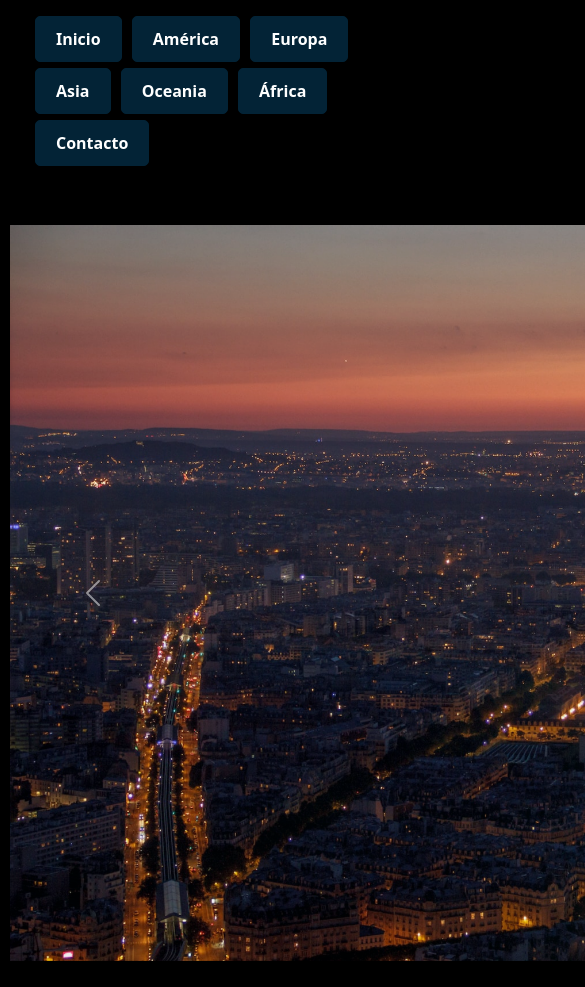
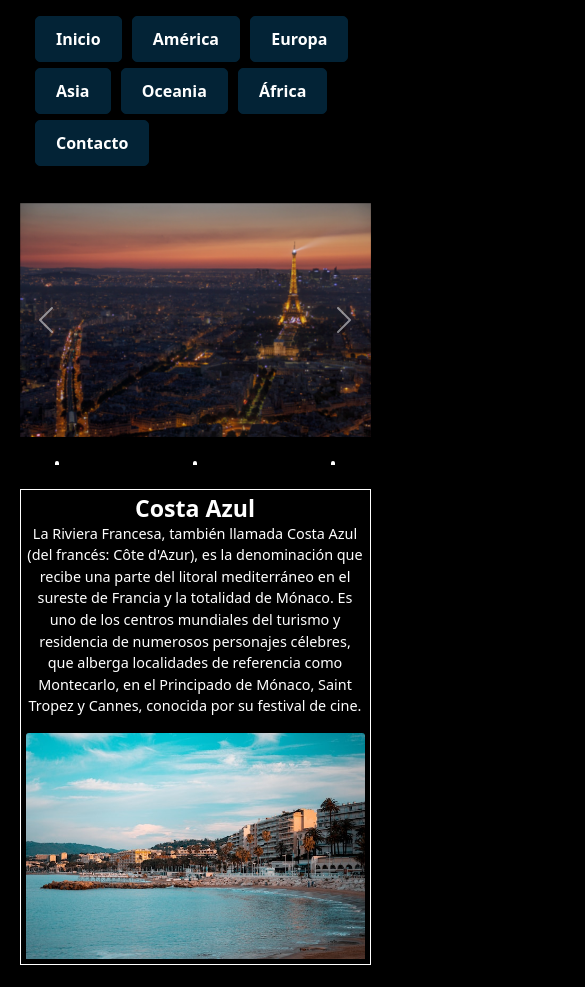
Before and after one commit to Lapenta07/PreEntrega3-Lapenta, a plain HTML site: page pages/Francia.html in a window 390 px wide. Shown: the part 80-1067 px from the top of the page, 585 px wide, since content can reach past the window. Drawn offline with nearby package versions, Linux system fonts and the light colour scheme.

Commit message:
responsive francia

```diff
--- a/pages/Francia.html
+++ b/pages/Francia.html
@@ -27,8 +27,8 @@
                 </nav>
             </header>
 
-      <main class="testimonial-grid">
-          <article class="carrusel grid-col-span-3">
+      <main class="testimonial">
+          <article class="carrusel">
             <div id="carouselExampleFade" class="carousel slide carousel-fade" data-bs-ride="carousel">
               <div class="carousel-inner">
                 <div class="carousel-item active">
@@ -107,7 +107,7 @@
             </div>
           </article>
 
-        <article class="ciudades grid-col-span-3">
+        <article class="ciudades">
           <div class="texto-ciudad">
           <h2>Costa Azul</h2>
             <p>La Riviera Francesa, también llamada Costa Azul (del francés: Côte d'Azur), es la denominación que recibe una parte del litoral mediterráneo en el sureste de Francia y la totalidad de Mónaco. Es uno de los centros mundiales del turismo y residencia de numerosos personajes célebres, que alberga localidades de referencia como Montecarlo, en el Principado de Mónaco, Saint Tropez y Cannes, conocida por su festival de cine.</p>
@@ -118,7 +118,7 @@
           </article>
 
 
-          <article class="ciudades grid-col-span-3">
+          <article class="ciudades">
             <div class="foto-ciudad">
               <img src="../assets/Europa/Francia/vino.jpg" class="card-img-top" alt="...">
             </div>
@@ -129,7 +129,7 @@
             </div>
           </article>
 
-            <article class="ciudades grid-col-span-3">
+            <article class="ciudades">
               <div class="texto-ciudad">
               <h2>Valle de Loira</h2>
                 <p>El valle del Loira (en francés, Val de Loire) es el valle del río Loira, en el centro de Francia, y es conocido como el «jardín de Francia».
@@ -144,7 +144,7 @@
               </article>
 
 
-              <article class="ciudades grid-col-span-3">
+              <article class="ciudades">
                 <div class="foto-ciudad">
                   <img src="../assets/Europa/Francia/normandia.jpg" class="card-img-top" alt="...">
                 </div>
--- a/scss/_layout.scss/_cards.scss
+++ b/scss/_layout.scss/_cards.scss
@@ -1,3 +1,56 @@
+.Continente{
+    display: flex;
+    flex-wrap: wrap;
+    margin: 10rem auto 0rem auto;
+    min-height: 60vh;
+    gap: 3em;
+    }
+
+
+    @media (width= 1024px) {
+      .Continente{
+      display: flex;
+      margin-bottom: 60px;
+      margin: 3rem 1rem 1rem 1rem;
+      min-height: 60vh;
+      gap: 3em;
+      }
+
+    }
+
+  @media (width <= 450px) {
+    .Continente{
+    display: block;
+    margin-bottom: 60px;
+    margin: 30px auto;
+    min-height: 60vh;
+    gap: 3em;
+    }
+
+  }
+
+  @media (min-width: 40em) {
+#Paises{
+    display: flex;
+    flex-wrap: wrap;
+    width: 60%;
+    margin: 20px auto;
+    gap: 1.5em;
+    }
+}
+
+@media (width <= 450px) {
+#Paises{
+
+  display: block;
+  margin-bottom: 60px;
+  margin: 30px auto;
+  min-height: 60vh;
+  gap: 1em;
+  }
+
+}
+
 #Paises .card{
     position: relative;
     width: 14rem;
--- a/scss/_layout.scss/_main-francia.scss
+++ b/scss/_layout.scss/_main-francia.scss
@@ -1,26 +1,67 @@
-.grid-col-span-3 {
-  grid-column: span 3;
+
+.testimonial{
+    display: flex;
+    flex-wrap: wrap;
+    gap: 1.5rem;
+    row-gap: 3rem;
+    width: min(95%, 80rem);
+    margin: 10px auto;
+  }
+
+  @media (width <= 1024px){
+    .testimonial{
+      display: flex;
+      flex-wrap: wrap;
+
+      gap: 1.5rem;
+      width: auto;
+      margin: 10px auto;}
 }
 
-.testimonial-grid{
-    display: grid;
-    gap: 1.5rem;
-    row-gap: 3rem;
-    grid-template-columns: repeat(3, 1fr);
-    padding-block: 2rem;
-    width: min(95%, 80rem);
-    margin-inline: auto;
-  }
+@media (width <= 1024px){
+  #carouselExampleFade{
+  width: 90%;
+}
+}
+
+.carrusel{
+  display: flex;
+  flex-wrap: wrap;
+  justify-content: center;
+  align-items: center;
+  margin: 0 auto;
+}
 
   .tarjetas{
-    width: 22rem;
+    width: 18rem;
     border: 2px solid white;
     border-radius: 15px 15px 0px 0px;
     margin: 0 auto;
   }
 
+  @media (width <= 1024px){
+    .tarjetas{
+    width: 13rem;
+  }
+  }
+
+  @media (width <= 425px){
+    .tarjetas{
+    width: 0px;
+    height: 0px;
+    overflow: hidden;
+  }
+  }
+
   .tarjetas img{
     border-radius: 15px 15px 0px 0px;
+  }
+
+
+
+
+  .card-text{
+    text-align: center;
   }
 
   .ciudades{
@@ -29,7 +70,16 @@
     justify-content: space-between;
     padding: 0px 10px;
     margin: 0 auto;
-    width:min(95%, 80rem);
+    width: 90%;
+  }
+
+  @media (width <= 425px){
+    .ciudades{
+    flex-direction: column;
+    border: 1px solid white;
+
+    padding: 5px;
+  }
   }
 
   .texto-ciudad{
@@ -38,7 +88,32 @@
     width: 66%;
   }
 
+
+
+  @media (width <= 425px){
+    .texto-ciudad{
+      display: flex;
+      flex-direction: column;
+      justify-content: center;
+      align-items: center;
+      width: 100%;
+  }
+  }
+
+  @media (width <= 425px){
+  .texto-ciudad p{
+    text-align: center; }
+}
+
   .foto-ciudad{
     width: 33%;
     border-radius: 0px 0px 0px 0px;
   }
+
+  @media (width <= 425px){
+    .foto-ciudad{
+      justify-content: center;
+
+      width: 100%;
+  }
+  }
--- a/scss/_layout.scss/_main.scss
+++ b/scss/_layout.scss/_main.scss
@@ -28,6 +28,7 @@
       background-color: black;
       background-size: cover;
       margin: 0px 0px;
+      width: 100%;
     }
 
      h6, .h6, h5, .h5, h4, .h4, h3, .h3, h2, .h2, h1, .h1 {
@@ -83,56 +84,3 @@
       font-size: 0.90rem;
       color: white;
       }
-
-      .Continente{
-        display: flex;
-        flex-wrap: wrap;
-        margin: 10rem auto 0rem auto;
-        min-height: 60vh;
-        gap: 3em;
-        }
-
-
-        @media (width= 1024px) {
-          .Continente{
-          display: flex;
-          margin-bottom: 60px;
-          margin: 3rem 1rem 1rem 1rem;
-          min-height: 60vh;
-          gap: 3em;
-          }
-
-        }
-
-      @media (width <= 450px) {
-        .Continente{
-        display: block;
-        margin-bottom: 60px;
-        margin: 30px auto;
-        min-height: 60vh;
-        gap: 3em;
-        }
-
-      }
-
-      @media (min-width: 40em) {
-    #Paises{
-        display: flex;
-        flex-wrap: wrap;
-        width: 60%;
-        margin: 20px auto;
-        gap: 1.5em;
-        }
-    }
-
-    @media (width <= 450px) {
-    #Paises{
-
-      display: block;
-      margin-bottom: 60px;
-      margin: 30px auto;
-      min-height: 60vh;
-      gap: 1em;
-      }
-
-    }
--- a/scss/style.scss
+++ b/scss/style.scss
@@ -6,4 +6,3 @@
 @import "./_layout.scss/main-contactos";
 @import "./_layout.scss/main-francia";
 @import "./_layout.scss/footer";
-@import "./utilities/variables";
```
Also changed, not shown: css/style.css.
